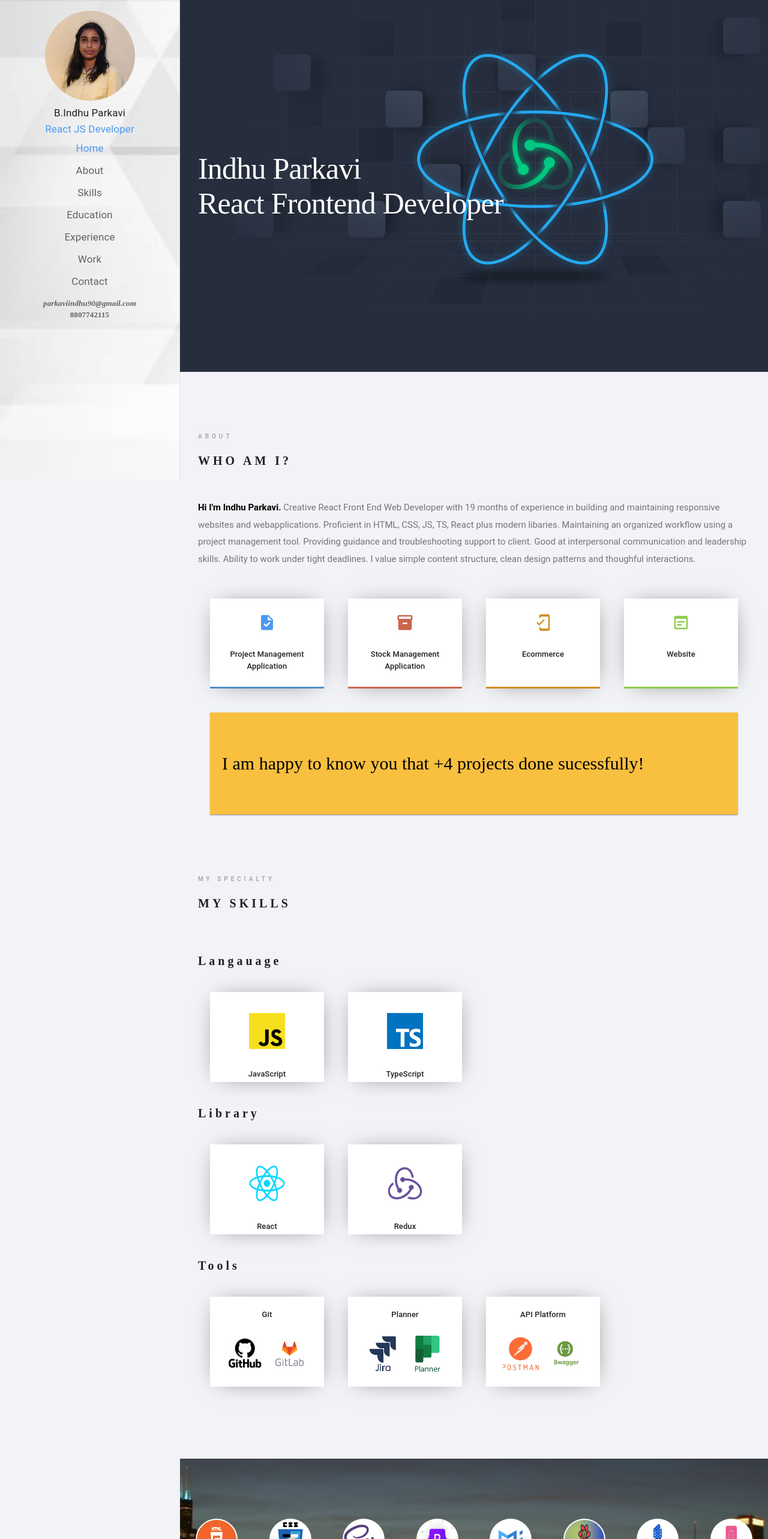
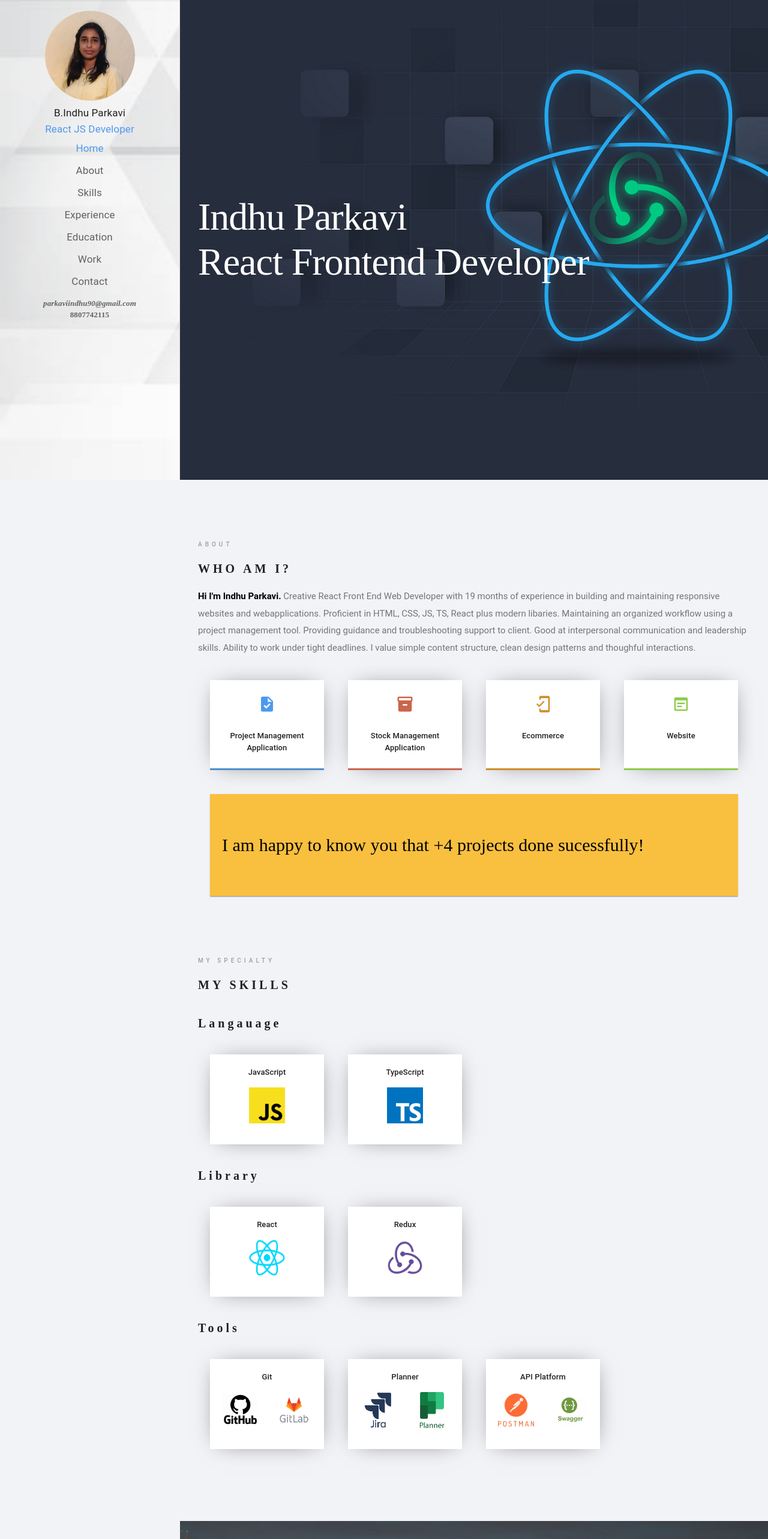
Before and after one commit to indhuparkavi/portfolio, a React (Create React App) app: page / in a window 1280 px wide. Shown: the top 2566 px of the page at 60% size. Built offline with nearby package versions, Linux system fonts and the light colour scheme; a web font is replaced by a local one.

Commit message:
Fixed overflow issues

```diff
--- a/src/module/dashboard/About.tsx
+++ b/src/module/dashboard/About.tsx
@@ -17,14 +17,14 @@ export const About = () => {
                     WHO AM I?
                 </Fade>
             </Typography>
-            <Typography variant='h3' mt={4} mb={4}>
+            <Typography variant='h3' className={styles.marginTopBottom}>
                 <b style={{ color: 'black' }}>
                     Hi I'm {portfolioInfo.name}.</b> {portfolioInfo?.about?.description}
             </Typography>
-            <Grid container>
+            <Grid container className={styles.marginTopBottom}>
                 {portfolioInfo?.about?.skills?.map((el, ind) => {
                     return (
-                        <Grid item xs={12} md={6} lg={3} key={ind}>
+                        <Grid item xs={12} md={6} lg={3} key={ind} >
                             <Fade right>
                                 <Card className={ind === 0 ? styles.skillsCard1 : (ind === 1 ? styles.skillsCard2 : (ind === 2 ? styles.skillsCard3 : styles.skillsCard4))}>
                                     {el?.icon}
@@ -38,8 +38,8 @@ export const About = () => {
                 })}
             </Grid>
             <Fade bottom>
-                <Card className={styles.projects}>
-                    <Typography variant='h5' m={0} p={0}>
+                <Card className={`${styles.aboutYellowCard}`}>
+                    <Typography variant='h5' m={0} p={0} className={styles.aboutYellowCardText}>
                         I am happy to know you that +{portfolioInfo?.about?.project} projects done sucessfully!
                     </Typography>
                 </Card>
--- a/src/module/dashboard/Contact.tsx
+++ b/src/module/dashboard/Contact.tsx
@@ -62,18 +62,18 @@ export const Contact = () => {
             <Typography variant='h2'>
                 Contact
             </Typography>
-            <Grid container mb={3} >
+            <Grid container style={{ marginTop: '20px' }} >
                 {portfolioInfo?.contact?.map((el, ind) => {
                     return (
-                        <Grid item xs={12} md={6} lg={4} key={ind}>
+                        <Grid item xs={12} md={6} lg={4} key={ind} m={0} p={0}>
                             <Box className={styles.contact}>
                                 <Box className={styles.contactIcon}>
                                     {el?.icon}
                                 </Box>
-                                <Typography className={styles.contactDetail}>
+                                <Typography className={styles.contactUsTitle}>
                                     {el.name}
                                 </Typography>
-                                <Typography variant='subtitle1' mt={2} mb={2}>
+                                <Typography variant='subtitle1' mt={2} mb={2} className={styles.contactDetail}>
                                     {el?.details}
                                 </Typography>
                             </Box>
@@ -89,7 +89,7 @@ export const Contact = () => {
                             Resume
                         </Typography>
                         <div className={styles.button}>
-                            <Button type='submit' className={styles.buttonTheme} >
+                            <Button type='submit' className={styles.buttonTheme} style={{ paddingRight: '0', paddingLeft: '0' }} >
                                 <a href={Resume} download style={{ textDecoration: 'none', width: '100%' }}>
                                     Download
                                 </a>
--- a/src/module/dashboard/Education.tsx
+++ b/src/module/dashboard/Education.tsx
@@ -27,11 +27,11 @@ export const Education = () => {
         </Typography>
       </Fade>
       <Fade left>
-        <Typography variant='h2' mb={8}>
+        <Typography variant='h2'>
           EDUCATION
         </Typography>
       </Fade>
-      <div>
+      <div style={{ marginTop: '20px' }}>
         {portfolioInfo?.education.map((el, index) => {
           return (
             <Accordion expanded={expanded === index} onChange={handleChange(index)} key={index}>
--- a/src/module/dashboard/Experience.tsx
+++ b/src/module/dashboard/Experience.tsx
@@ -25,23 +25,22 @@ export const Experience = () => {
           </Typography>
         </Fade>
         <Fade left>
-          <Typography variant='h2' mb={2}>
+          <Typography variant='h2'>
             WORK EXPERIENCE
           </Typography>
         </Fade>
-      </Box>
-      <div style={{ marginLeft: '30px' }}>
+        <div >
           {portfolioInfo?.experience?.map((el, index) => {
             return (
-            <div key={index}>
-              <Typography variant='h3' fontWeight={700} fontSize={18}>
+              <div key={index} >
+                <Typography variant='h3' fontWeight={700} fontSize={18} style={{ marginTop: '20px' }}>
                   {el.name}
                 </Typography>
                 {el.jobResponsibilies?.map(item => (
                   <Typography variant='h4'>{item.name}</Typography>
                 )
                 )}
-              <Timeline >
+                <Timeline className={styles.marginTopBottom}>
                   {el.jobResponsibilies?.map(item => item.details?.map((el, index) => {
                     return (
                       <div key={index}>
@@ -67,7 +66,7 @@ export const Experience = () => {
                   }))}
                   <TimelineDot sx={{ margin: 0, fontSize: 12 }} />
                 </Timeline>
-              <div>
+                <div style={{ marginTop: '20px' }}>
                   {el.technicalExperiences?.map((item, index) => (
                     <Typography variant='h4' key={index}>{item.name}</Typography>
                   )
@@ -94,6 +93,7 @@ export const Experience = () => {
           })
           }
         </div>
+      </Box>
     </div>
   )
 }
--- a/src/module/dashboard/Home.module.css
+++ b/src/module/dashboard/Home.module.css
@@ -1,6 +1,15 @@
 * {
-    /* overflow-x: hidden; */
-    box-sizing: border-box;
+    margin: 0;
+    padding: 0;
+}
+
+.marginTopBottom {
+    margin: 20px 0px
+}
+
+.home {
+    width: 100%;
+    box-sizing: content-box;
 }
 
 .portfolioheader {
@@ -8,16 +17,15 @@
     background-size: cover;
     background-repeat: no-repeat;
     width: 100%;
-    height: 620px;
-}
-
-.home {
-    padding-left: 30px;
-    width: 100%;
-    height: 100%;
+    height: 100vh;
     font-size: 10vw;
     display: flex;
     align-items: center;
+}
+
+.portfolioheaderText {
+    font-size: 5vw !important;
+    padding-left: 30px;
 }
 
 .blue {
@@ -33,9 +41,7 @@
 }
 
 .box {
-    margin-left: 30px;
-    margin-top: 100px;
-    margin-right: 30px;
+    margin: 100px 30px;
     clear: both;
 }
 
@@ -46,6 +52,7 @@
     height: 150px;
     text-align: center;
     padding: 5px;
+    max-width: 300px !important;
 }
 
 .skillsCard2 {
@@ -54,6 +61,7 @@
     height: 150px;
     text-align: center;
     padding: 5px;
+    max-width: 300px !important;
 }
 
 .skillsCard3 {
@@ -62,6 +70,7 @@
     height: 150px;
     padding: 5px;
     text-align: center;
+    max-width: 300px !important;
 }
 
 .skillsCard4 {
@@ -70,14 +79,20 @@
     height: 150px;
     text-align: center;
     padding: 5px;
+    max-width: 300px !important;
 }
 
-.projects {
+.aboutYellowCard {
     background: #F9BF3F !important;
     min-height: 170px;
     display: flex;
     align-items: center !important;
     padding-left: 20px;
+    box-sizing: border-box;
+}
+
+.aboutYellowCardText {
+    font-size: 2vw;
 }
 
 .icon {
@@ -245,9 +260,10 @@
 .contact {
     background: rgb(152, 221, 238);
     background: linear-gradient(0deg, rgba(237, 242, 243, 1) 0%, rgba(152, 221, 238, 1) 100%);
-    padding: 20px;
     min-height: 250px;
     text-align: center;
+    max-width: 350px;
+    box-sizing: border-box;
     margin: 10px;
 }
 
@@ -263,11 +279,15 @@
     justify-content: center;
 }
 
-.contactDetail {
+.contactUsTitle {
     background: linear-gradient(to right, #070352,
             #3709dc, #2390cf, #84cfe2);
     -webkit-text-fill-color: transparent;
     -webkit-background-clip: text;
+}
+
+.contactDetail {
+    font-size: 1.5vw;
 }
 
 .button {
@@ -293,6 +313,7 @@
 .skillsCard {
     box-shadow: 1px 1px 37px -15px rgba(0, 0, 0, 0.63) !important;
     height: 150px;
+    max-width: 400px !important;
     padding: 20px;
     text-align: center !important;
 }
@@ -311,10 +332,30 @@
     .list {
         width: 90%;
     }
+
+    .contactDetail {
+        font-size: 3vw;
+    }
+
+    .contact {
+        margin: 0 !important;
+    }
 }
 
 @media only screen and (max-width:425px) {
     .list {
         width: 85%;
     }
+
+    .portfolioheaderText {
+        font-size: 7.5vw !important;
+    }
+
+    .aboutYellowCardText {
+        font-size: 5vw;
+    }
+
+    .contactDetail {
+        font-size: 3.5vw !important;
+    }
 }
--- a/src/module/dashboard/Home.tsx
+++ b/src/module/dashboard/Home.tsx
@@ -7,10 +7,10 @@ import { portfolioInfo } from "./portfolioData";
 
 export default function Home() {
   return (
-    <div className={styles.portfolioheader} id="home">
-      <div className={styles.home}>
+    <div className={styles.home} id="home" data-section>
+      <div className={styles.portfolioheader}>
         <Fade left>
-          <Typography variant="h1">
+          <Typography variant="h1" className={styles.portfolioheaderText}>
             {portfolioInfo.name}
             <br />
             {portfolioInfo.designation}
--- a/src/module/dashboard/RecentWork.tsx
+++ b/src/module/dashboard/RecentWork.tsx
@@ -12,12 +12,12 @@ export const Work = () => {
           WORK
         </Fade>
       </Typography>
-      <Typography variant='h2' mb={8}>
+      <Typography variant='h2'>
         <Fade left>
           RECENT WORK
         </Fade>
       </Typography>
-      <Grid container>
+      <Grid container style={{ marginTop: '20px' }}>
         {portfolioInfo?.work?.map((el, ind) => {
           return (
             <Grid item xs={12} md={4} lg={4} key={ind}>
--- a/src/module/dashboard/Skills.tsx
+++ b/src/module/dashboard/Skills.tsx
@@ -21,10 +21,7 @@ export const Skills = () => {
             MY SKILLS
           </Fade>
         </Typography>
-        <Typography variant='h3' mt={4} mb={4}>
-          {/* {portfolioInfo?.skills?.detail} */}
-        </Typography>
-        <Typography variant="h2" className={styles.linearGradient}>
+        <Typography variant="h2" >
           Langauage
         </Typography>
         <Grid container>
@@ -33,17 +30,17 @@ export const Skills = () => {
               <Grid item xs={12} md={6} lg={3} key={index}>
                 <Fade bottom>
                   <Card className={styles.skillsCard}>
-                    <img src={el?.url} alt="Logo" />
-                    <Typography variant='subtitle2' mt={3}>
+                    <Typography variant='subtitle2' >
                       {el?.name}
                     </Typography>
+                    <img src={el?.url} alt="Logo" />
                   </Card>
                 </Fade>
               </Grid>
             )
           })}
         </Grid>
-        <Typography variant="h2" className={styles.linearGradient}>
+        <Typography variant="h2">
           Library
         </Typography>
         <Grid container>
@@ -52,17 +49,17 @@ export const Skills = () => {
               <Grid item xs={12} md={6} lg={3} key={index}>
                 <Fade bottom>
                   <Card className={styles.skillsCard}>
-                    <img src={el?.url} alt="Logo" />
-                    <Typography variant='subtitle2' mt={3}>
+                    <Typography variant='subtitle2'>
                       {el?.name}
                     </Typography>
+                    <img src={el?.url} alt="Logo" />
                   </Card>
                 </Fade>
               </Grid>
             )
           })}
         </Grid>
-        <Typography variant="h2" className={styles.linearGradient}>
+        <Typography variant="h2">
           Tools
         </Typography>
         <Grid container>
@@ -74,9 +71,9 @@ export const Skills = () => {
                     <Typography variant='subtitle2' >
                       {el?.name}
                     </Typography>
-                    <div style={{ display: 'flex' }}>
+                    <div style={{ display: 'flex', alignItems: 'center', justifyContent: 'center' }}>
                       {el?.list.map((item, index) => (
-                        <div style={{ width: '150px', height: '150px', marginTop: '10px' }} key={index}>
+                        <div style={{ padding: '0 10%' }} key={index}>
                           <img src={item?.url} style={{ objectFit: 'cover' }} alt="Logo" />
                         </div>
                       ))
@@ -89,7 +86,7 @@ export const Skills = () => {
           })}
         </Grid>
       </Box>
-      <div style={{ marginTop: 100, marginBottom: 100, minWidth: '320px' }}>
+      <div style={{ marginTop: 50, marginBottom: 50, minWidth: '320px' }}>
         <Parallax
           bgImage={require('../../assets/images/parallax.jpg')}
           strength={-300}
--- a/src/module/dashboard/portfolioData.tsx
+++ b/src/module/dashboard/portfolioData.tsx
@@ -236,12 +236,12 @@ export const drawer: Drawer[] = [
     scroll: "skills"
   },
   {
+    name: "Experience",
+    scroll: "experience"
+  },
+  {
     name: "Education",
     scroll: "education"
-  },
-  {
-    name: "Experience",
-    scroll: "experience"
   },
   {
     name: "Work",
--- a/src/module/layout/Drawer.tsx
+++ b/src/module/layout/Drawer.tsx
@@ -1,7 +1,6 @@
 import { Close } from "@mui/icons-material";
 import { Box, List, ListItem, Typography } from "@mui/material";
 import Avatar from '@mui/material/Avatar';
-import { useState } from "react";
 import { Link } from 'react-scroll';
 import BG from '../../assets/images/bg.jpg';
 import Profile from '../../assets/images/profile.jpg';
@@ -9,10 +8,8 @@ import styles from '../dashboard/Home.module.css';
 import { drawer } from "../dashboard/portfolioData";
 
 export default function DrawerList({ setMobileOpen }: any) {
-  const [style, setStyle] = useState(0)
 
   function onClick(index: number) {
-    setStyle(index);
     setMobileOpen(false)
   }
   function handleClose() {
@@ -22,14 +19,7 @@ export default function DrawerList({ setMobileOpen }: any) {
   return (
     <List sx={{ backgroundImage: `url(${BG}) !important`, backgroundSize: 'cover', height: '100vh' }}>
       <Box sx={{ display: { sm: 'none' }, float: 'right', paddingRight: '10px' }}>
-        {/* <motion.div
-          whileHover={{ scale: 1.1 }}
-          whileTap={{ scale: 0.9 }}
-          onClick={handleClose}
-          style={{  }}
-        > */}
         <Close onClick={handleClose} />
-        {/* </motion.div> */}
       </Box>
       <Avatar style={{ marginTop: 10, width: '150px', height: '150px' }} alt="avatar" src={Profile} />
       <Box style={{ textAlign: 'center', marginTop: '10px' }}>
@@ -44,8 +34,8 @@ export default function DrawerList({ setMobileOpen }: any) {
         drawer.map((list, index) => {
           return (
             <ListItem key={index}>
-              <Link to={list?.scroll} spy={true} smooth={true} onClick={() => onClick(index)}>
-                <Typography variant='h4' className={style === index ? (styles.blue) : (styles.black)}>
+              <Link to={list?.scroll} spy={true} smooth={true} onClick={() => onClick(index)} activeClass={styles.blue}>
+                <Typography variant='h4'>
                   {list?.name}
                 </Typography>
               </Link>
```
Lines whose indentation alone changed are shown as unchanged.
